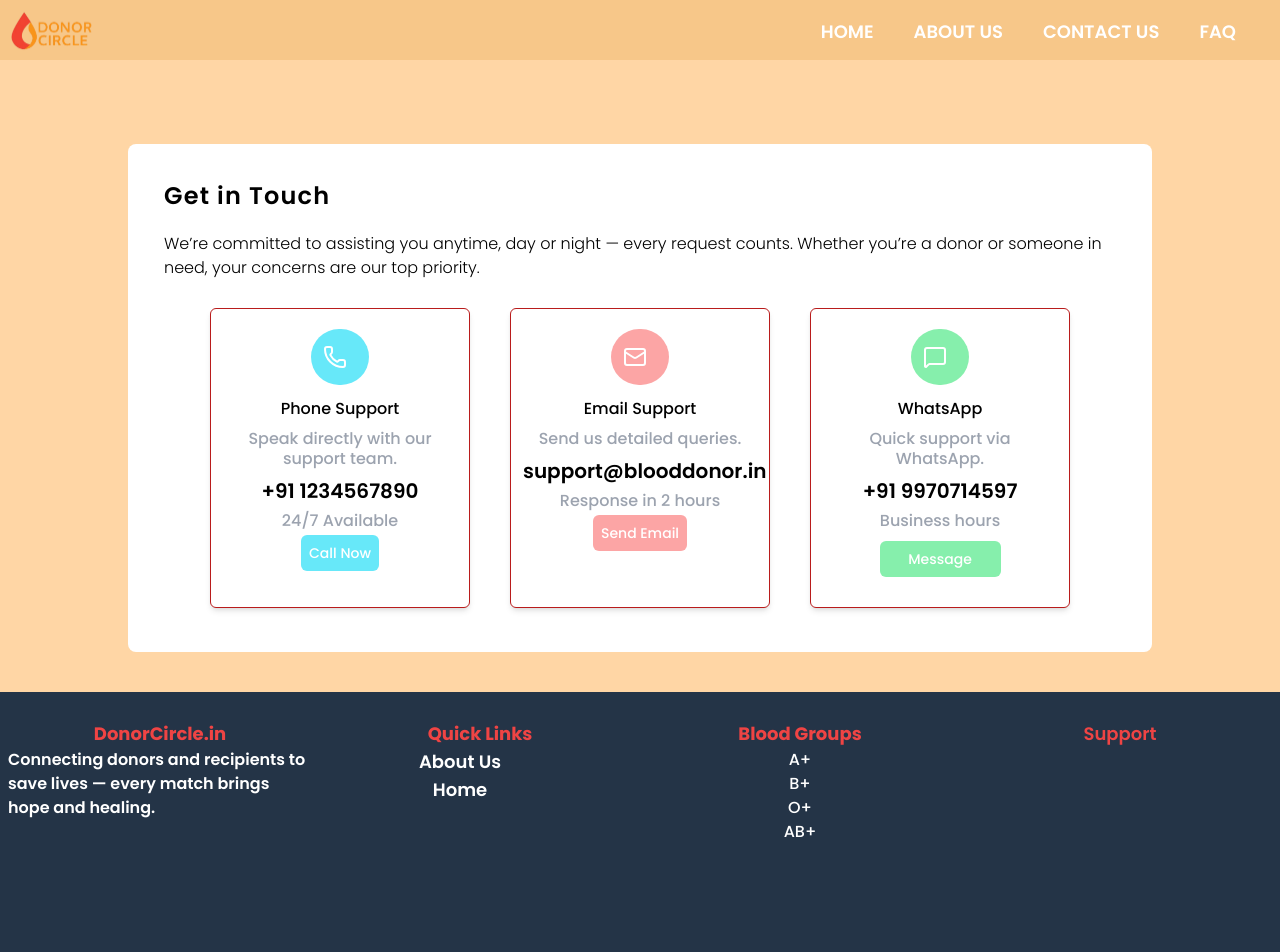
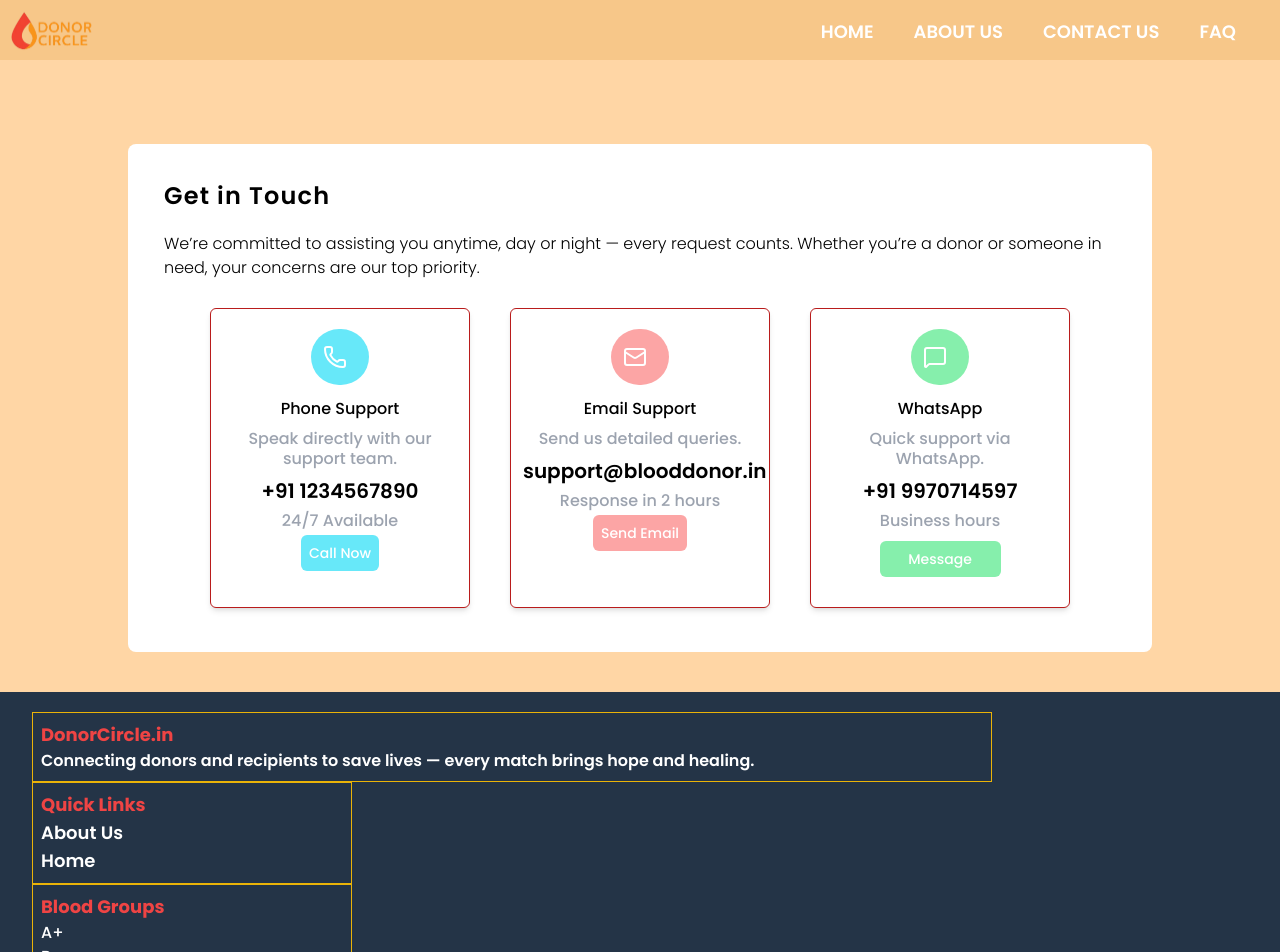
Before and after one commit to TanmayVidhate/DonorCircle_2, a React (Vite) app in the folder client/: page /contactus in a window 1280 px wide. Shown: the top 952 px of the page. Built offline with nearby package versions, Linux system fonts and the light colour scheme.

Commit message:
add sm breakpoint

```diff
--- a/client/src/Components/Footer.jsx
+++ b/client/src/Components/Footer.jsx
@@ -5,19 +5,19 @@ function Footer() {
     return (
         <>
             <div className='bg-[#243447]  h-2/4 '>
-                <div className='flex justify-center mt-5'>
-                    <div className=' text-center w-1/4 p-2 '>
-                        <div className='font-bold text-red-500 text-lg '>DonorCircle.in</div>
+                <div className='flex justify-center mt-5 sm:flex-col'>
+                    <div className=' text-center w-1/4 p-2 sm:w-3/4 sm:mx-8 border border-yellow-500'>
+                        <div className='font-bold text-red-500 text-lg sm:text-left '>DonorCircle.in</div>
                         <div className='text-left font-semibold text-white  '>Connecting donors and recipients to save lives — every match brings hope and healing.</div>
                     </div>
 
-                    <div className='text-center w-1/4 p-2 '>
-                        <div className='text-center font-bold text-red-500 text-lg'>Quick Links</div>
-                        <LinkTo PageName="About us" url="/aboutus" className="text-white capitalize" />
-                        <LinkTo PageName="Home" url="/" className="text-white capitalize" />
+                    <div className='text-center w-1/4 p-2  sm:mx-8  border border-yellow-500'>
+                        <div className='text-center font-bold text-red-500 text-lg sm:text-left'>Quick Links</div>
+                        <LinkTo PageName="About us" url="/aboutus" className="text-white capitalize sm:text-left" />
+                        <LinkTo PageName="Home" url="/" className="text-white capitalize sm:text-left" />
                     </div>
 
-                    <div className='text-center w-1/4 p-2'>
+                    <div className='text-center w-1/4 p-2 sm:mx-8 border border-yellow-500 sm:text-left'>
                         <div className='font-bold text-red-500 text-lg'>Blood Groups</div>
                         <div className='text-white'>A+</div>
                         <div className='text-white'>B+</div>
@@ -25,13 +25,13 @@ function Footer() {
                         <div className='text-white'>AB+</div>
                     </div>
 
-                    <div className='text-center w-1/4 p-2'>
+                    <div className='text-center w-1/4 p-2 sm:mx-8 sm:text-left'>
                         <div className='font-semibold text-red-500 text-lg'>Support</div>
                     </div>
 
 
                 </div>
-                <div className='text-center mt-44 text-base text-white  h-min  '>
+                <div className='text-center mt-32 mb-10 text-base text-white  h-min  '>
                     <div className='h-full text-xl'>© 2025 DonorCircle.in. All rights reserved.</div>
                 </div>
             </div>
```
